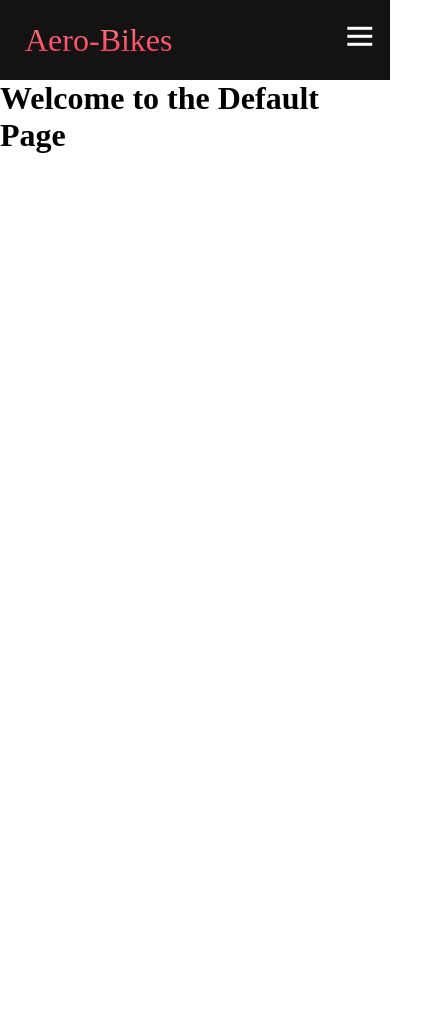
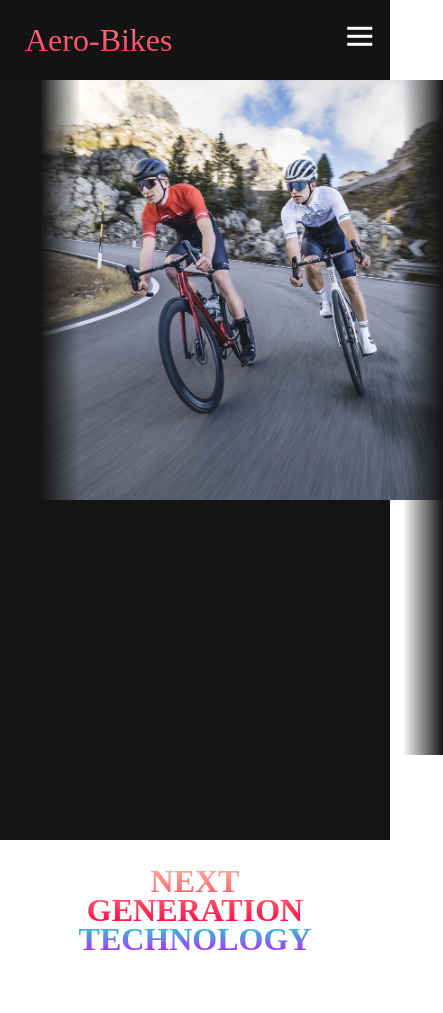
Before and after one commit to Joey2039/project_SS25_website, a plain HTML site: page index.html in a window 390 px wide. Shown: the whole page, 443 px wide, since content can reach past the window. Before the commit the page ends 844 px from the top, so only its background shows below. Drawn offline with Linux system fonts and the light colour scheme.

Commit message:
landing page v1

```diff
--- a/css/style.css
+++ b/css/style.css
@@ -20,7 +20,7 @@
   height: 80px;
   z-index: 1;
   width: 100%;
-  max-width: 1300px;
+  max-width: 1700px;
   margin: 0 auto;
   padding: 0 50px;
 }
@@ -167,3 +167,124 @@
     transform: translateY(-8px) rotate(-45deg);
   }
 }
+.main {
+  background: #141414;
+}
+.main__container {
+  display: grid;
+  grid-template-columns: 1fr 1fr;
+  justify-self: center;
+  align-items: center;
+  height: 90vh;
+  background-color: #141414;
+  margin: 0 auto;
+  z-index: 1;
+  width: 100%;
+  max-width: 1700px;
+  padding: 0 40px;
+}
+.main__content {
+  align-items: right;
+  text-align: right;
+  margin-top: 4rem;
+}
+.main__content h1 {
+  font-size: 4rem;
+  background-color: #ff8177;
+  background-image: linear-gradient(to top, #ff0844 0%, #ffb199 100%);
+  background-size: 100%;
+  -webkit-background-clip: text;
+  -moz-background-clip: text;
+  -webkit-text-fill-color: transparent;
+  -moz-text-fill-color: transparent;
+  line-height: 0.9;
+  position: relative;
+
+}
+.main__content h2 {
+  font-size: 4rem;
+  background-color: #ff8177;
+  background-image: linear-gradient(to top, #b721ff 0%, #21d4d4 100%);
+  background-size: 100%;
+  -webkit-background-clip: text;
+  -moz-background-clip: text;
+  -webkit-text-fill-color: transparent;
+  -moz-text-fill-color: transparent;
+  line-height: 0.9;
+    position: relative;
+}
+.main__content p {
+  font-size: 2rem;
+  margin-top: 1rem;
+  font-weight: 700;
+  color: #ffff;
+  position: relative;
+}
+.main__img--container {
+  text-align: center;
+  position: relative;
+  height: 80vh;
+  width: 130%;
+}
+.main__img--fade {
+    height: 100%;
+    width: 100%;
+  position: absolute;
+  background: -webkit-linear-gradient(
+    left,
+    rgba(20, 20, 20, 1) 0%,
+    rgba(0, 0, 0, 0) 10%,
+    rgba(0, 0, 0, 0) 90%,
+    rgba(20, 20, 20, 1) 100%
+  );
+}
+#main__img {
+  object-fit: cover;
+  height: 100%;
+  width: 100%;
+
+}
+/* Mobile Responsive */
+@media screen and (max-width: 960px) {
+  .main__container {
+    display: grid;
+    grid-template-columns: auto;
+    justify-self: center;
+    align-items: center;
+    height: 90vh;
+    margin: 0 auto;
+    width: 100%;
+  }
+
+  .main__content {
+    text-align: center;
+    margin-top: 4rem;
+  }
+  .main__content h1 {
+    font-size: 2.5rem;
+    margin-top: 2rem;
+  }
+  .main__content h2 {
+    font-size: 3rem;
+  }
+  .main__content p {
+    font-size: 1.5rem;
+    margin-top: 1rem;
+  }
+  #main__img {
+    height: 420px;
+    width: 100%;
+  }
+}
+@media screen and (max-width: 480px) {
+  .main__content h1 {
+    font-size: 2rem;
+    margin-top: 3rem;
+  }
+  .main__content h2 {
+    font-size: 2rem;
+  }
+  .main__content p {
+    margin-top: 2rem;
+  }
+}
--- a/index.html
+++ b/index.html
@@ -4,17 +4,17 @@
     <meta charset="UTF-8" />
     <meta name="viewport" content="width=device-width, initial-scale=1.0" />
     <title>Aero-Bikes</title>
-    <link rel="stylesheet" href="/css/style.css"/>
+    <link rel="stylesheet" href="/css/style.css" />
   </head>
   <body>
     <nav class="navbar">
       <div class="navbar__container">
         <a href="/index.html" id="navbar__logo">Aero-Bikes</a>
         <div class="navbar__toggle" id="mobile-menu">
-            <span class="bar"></span>
-            <span class="bar"></span>
-            <span class="bar"></span>
-          </div>
+          <span class="bar"></span>
+          <span class="bar"></span>
+          <span class="bar"></span>
+        </div>
         <ul class="navbar__menu">
           <li class="navbar__item">
             <a href="/index.html" class="navbar__link">Home</a>
@@ -32,7 +32,19 @@
       </div>
     </nav>
 
-
-    <h1>Welcome to the Default Page</h1>
+    <!-- Main content -->
+    <div class="main">
+      <div class="main__container">
+        <div class="main__img--container">
+          <div class="main__img--fade"></div>
+          <img src="/images/tites_image.jpg" alt="Bike" id="main__img" />
+        </div>
+        <div class="main__content">
+          <h1>NEXT <br>GENERATION</h1>
+          <h2>TECHNOLOGY</h2>
+          <p>See what makes us different</p>
+        </div>
+      </div>
+    </div>
   </body>
 </html>
```
Also changed, not shown: images/tites_image.jpg (added).
